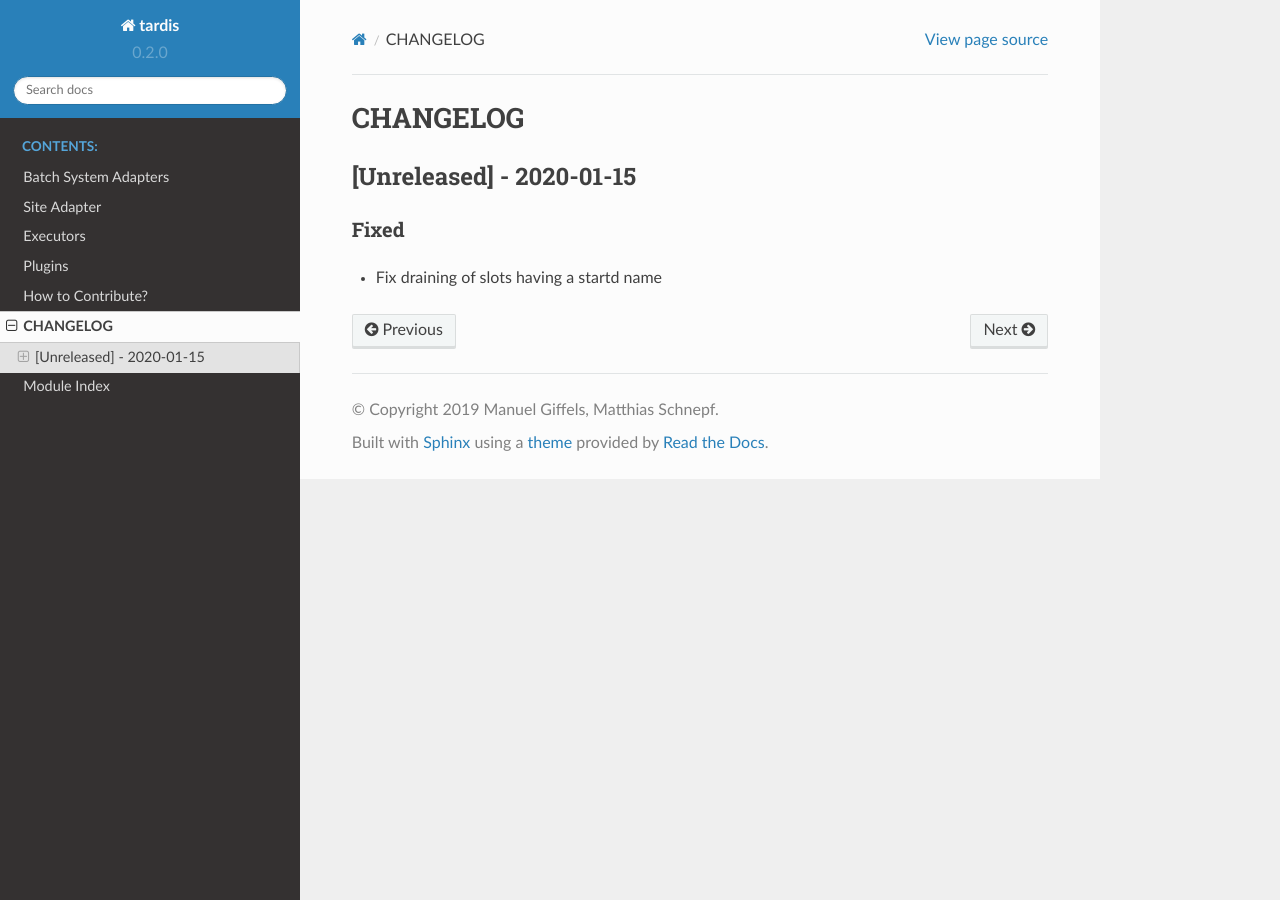
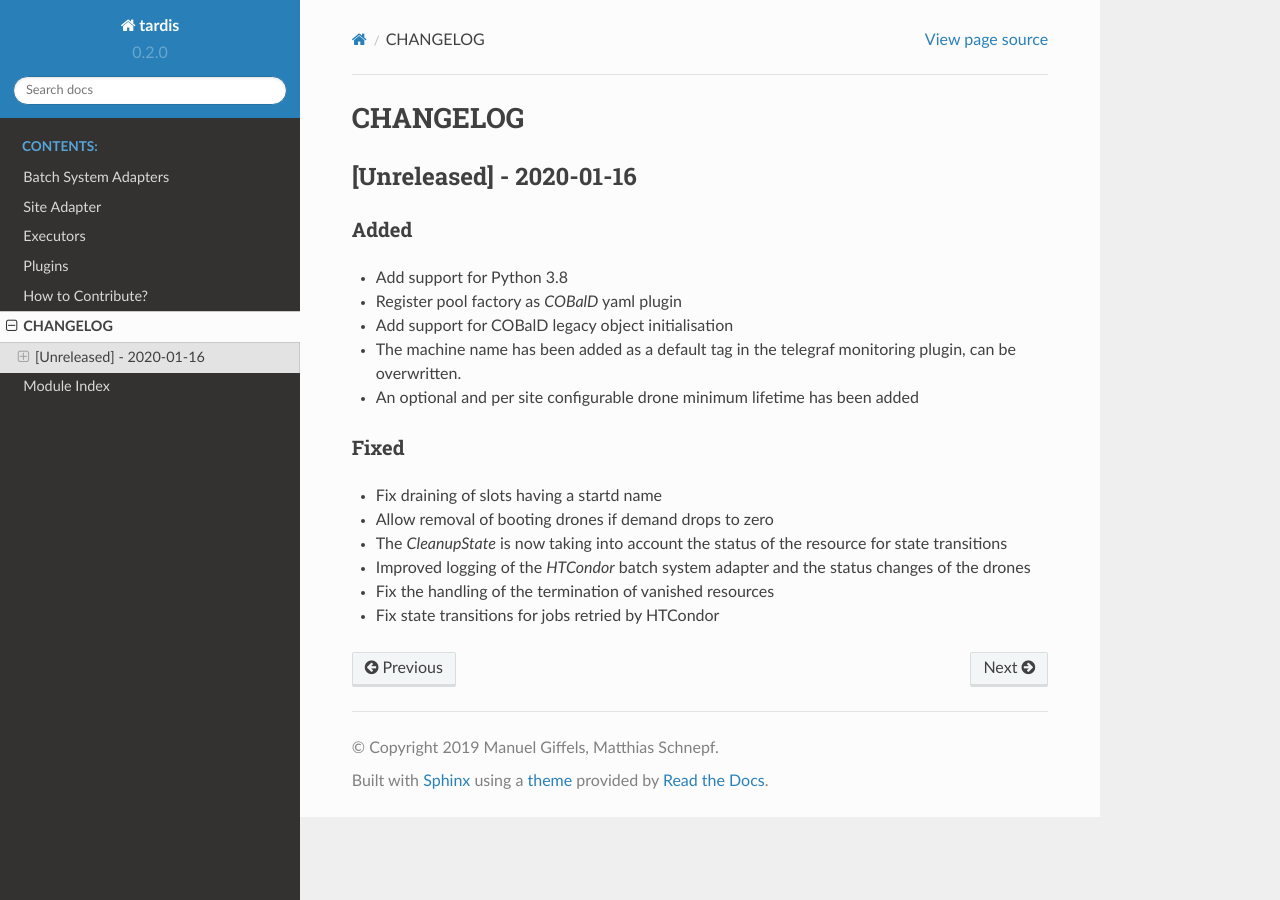
Before and after one commit to MatterMiners/tardis, a Sphinx documentation site: the page built from docs/source/changelog.rst, in a window 1280 px wide. Built offline with Sphinx 7.4.7 and the Read the Docs theme 2.0.0, drawn with Linux system fonts in a browser that asks for light colours.

```diff
--- a/docs/source/changelog.rst
+++ b/docs/source/changelog.rst
@@ -1,4 +1,4 @@
-.. Created by changelog.py at 2020-01-15, command
+.. Created by changelog.py at 2020-01-16, command
    '/Users/giffler/.cache/pre-commit/repont7o94ca/py_env-default/bin/changelog docs/source/changes compile --output=docs/source/changelog.rst'
    based on the format of 'https://keepachangelog.com/'
 
@@ -6,10 +6,24 @@
 CHANGELOG
 #########
 
-[Unreleased] - 2020-01-15
+[Unreleased] - 2020-01-16
 =========================
+
+Added
+-----
+
+* Add support for Python 3.8
+* Register pool factory as `COBalD` yaml plugin
+* Add support for COBalD legacy object initialisation
+* The machine name has been added as a default tag in the telegraf monitoring plugin, can be overwritten.
+* An optional and per site configurable drone minimum lifetime has been added
 
 Fixed
 -----
 
 * Fix draining of slots having a startd name
+* Allow removal of booting drones if demand drops to zero
+* The `CleanupState` is now taking into account the status of the resource for state transitions
+* Improved logging of the `HTCondor` batch system adapter and the status changes of the drones
+* Fix the handling of the termination of vanished resources
+* Fix state transitions for jobs retried by HTCondor
--- /dev/null
+++ b/docs/source/changes/120.add_python38_support.yaml
@@ -0,0 +1,6 @@
+category: added
+summary: Add support for Python 3.8
+pull requests:
+  - 120
+description: |
+  Support for Python3.8 added to setup.py classifiers and travis uniitests for Python3.8 have been enabled.
```
Also changed, not shown: docs/source/changes/100.fix_transition_within_cleanupstate.yaml (added, +7 -0 lines), docs/source/changes/116.adding_drone_life_time.yaml (added, +9 -0 lines), docs/source/changes/119.add_legacy_object_initialisation.yaml (added, +9 -0 lines), docs/source/changes/122.fix_state_transitions_for_retried_jobs.yaml (added, +9 -0 lines), docs/source/changes/76.allow_removal_of_booting_drones.yaml (added, +8 -0 lines), docs/source/changes/77.telegraf_config_update.yaml (added, +7 -0 lines), docs/source/changes/78.improve_logging_of_htcondor_batch_adapter.yaml (added, +7 -0 lines), docs/source/changes/92.register_pool_factory_as_yaml_plugin.yaml (added, +9 -0 lines), docs/source/changes/96.fix_handling_of_vanished_resources.yaml (added, +8 -0 lines).
